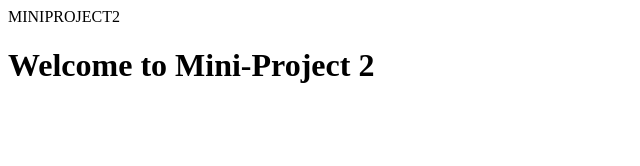
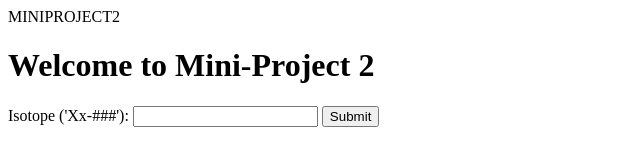
Before and after one commit to thecoolerarjun/miniproject2, a plain HTML site: page index.html in a window 1280 px wide. Shown: the whole page, without its empty margins (0-640 px from the left). Drawn offline with Linux system fonts and the light colour scheme.

Commit message:
Added input and button

```diff
--- a/index.html
+++ b/index.html
@@ -14,6 +14,11 @@
     <header>MINIPROJECT2</header>
 
    <h1>Welcome to Mini-Project 2</h1>
+    </div>
+
+    <div id="prompt">
+        Isotope ('Xx-###'): <input id="isotope"/>
+        <button type="button" id="submit">Submit</button>
     </div>
 
     <script type="module">
@@ -49,6 +54,8 @@
         //     var data = {};
         //     set(ref(db, `<path>/${dir}/<attrs>`), data);
         // }
+
+        document.getElementById('submit').addEventListener('click', () => console.log(document.getElementById('isotope').value));
     </script>
 </body>
 </html>
```
